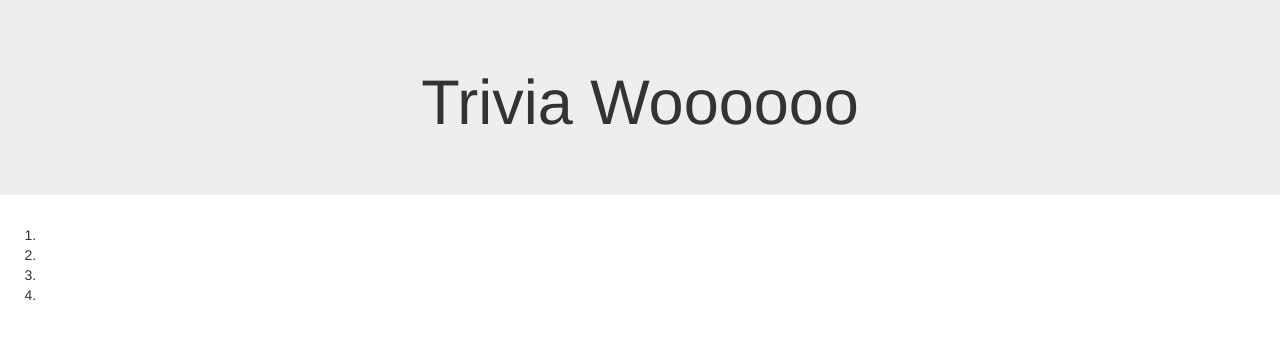
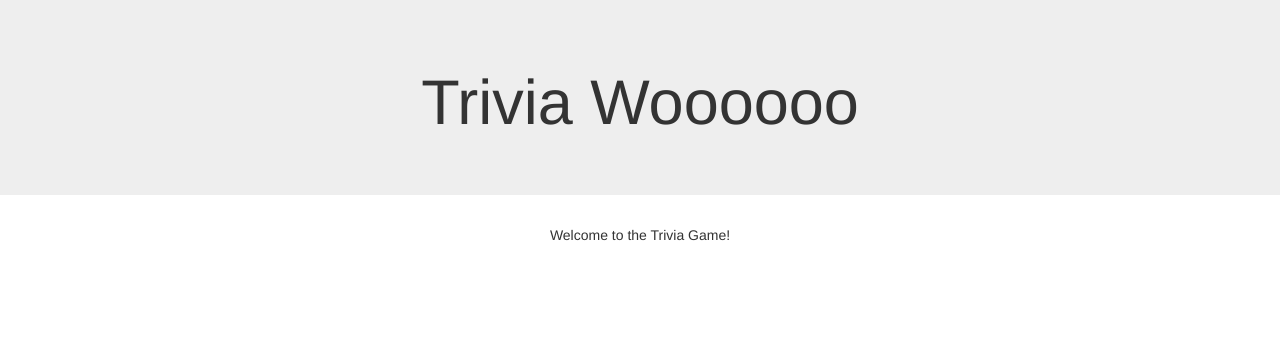
Before and after one commit to connorrhodes/TriviaGame, a plain HTML site: page index.html in a window 1280 px wide. Drawn offline with nearby package versions, Linux system fonts and the light colour scheme.

Commit message:
copied the wrong jquery reference which was causing functions to not get called or be referenced

```diff
--- a/index.html
+++ b/index.html
@@ -3,6 +3,7 @@
 
 <head>
     <meta charset="UTF-8">
+    <script src="https://cdnjs.cloudflare.com/ajax/libs/jquery/3.2.1/jquery.min.js"></script>
     <link rel="stylesheet" type="text/css" href="assets/css/style.css">
     <meta name="viewport" content="width=device-width, initial-scale=1.0">
     <meta http-equiv="X-UA-Compatible" content="ie=edge">
@@ -16,7 +17,7 @@
     <!-- references -->
     <script type="text/javascript" src="assets/javascript/questions-library.js"></script>
     <script type="text/javascript" src="assets/javascript/app.js"></script>
-    <script type="text/javascript" src="assets/javascript/jquery-3.1.1.min.js"></script>
+
 
     <title>Trivia Game</title>
 </head>
@@ -25,6 +26,7 @@
     <div class="jumbotron">
         <h1>Trivia Woooooo</h1>
     </div>
+    <form>
         <div id="score" class="scoreboard"></div>
         <div id="timer" class="scoreboard"></div>
         <section id="question">
@@ -34,14 +36,15 @@
         <section id="choices">
             <div class="sectionQ"></div>
             <ol>
-            <li class= "answer" data-choice=0></li>
-            <li class= "answer" data-choice=1></li>
-            <li class= "answer" data-choice=2></li>
-            <li class= "answer" data-choice=3></li>
+                <li class="answer" data-choice=0></li>
+                <li class="answer" data-choice=1></li>
+                <li class="answer" data-choice=2></li>
+                <li class="answer" data-choice=3></li>
             </ol>
-        <div id= "result"></div>
+            <div id="result"></div>
 
         </section>
+    </form>
 
 
 
```
Lines whose indentation alone changed are shown as unchanged.
